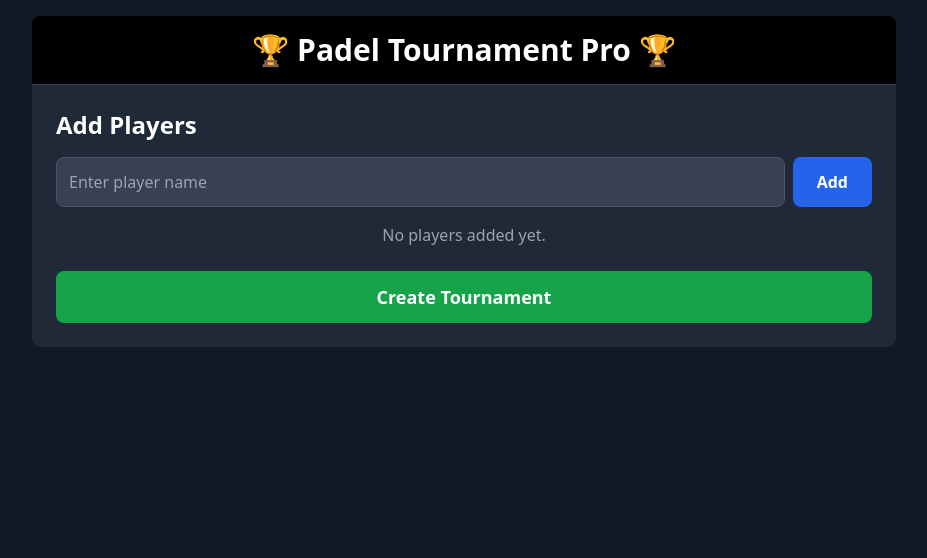
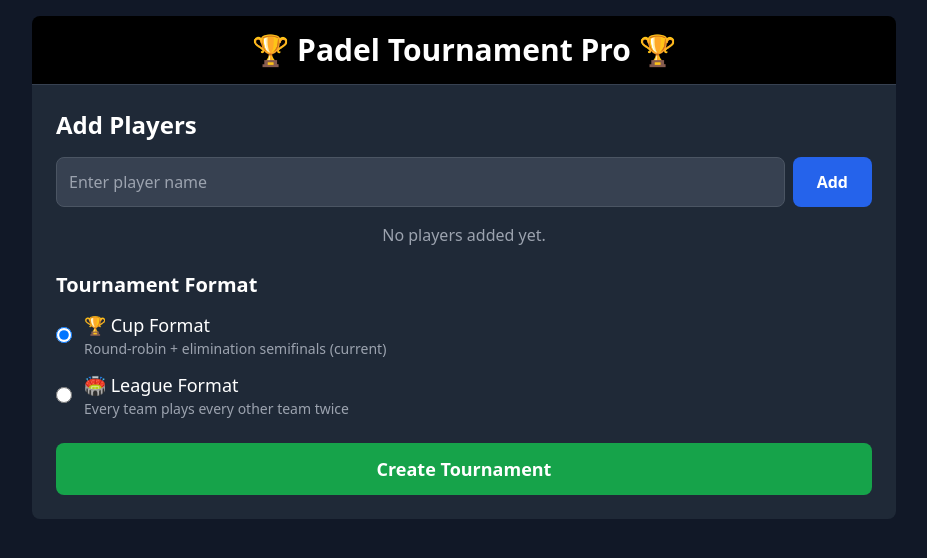
Before and after one commit to atout811/padel-tournment, a React (Vite) app: page / in a window 1280 px wide. Shown: the top 558 px of the page, without its empty margins (176-1103 px from the left). Built offline with nearby package versions, Linux system fonts and the light colour scheme.

Commit message:
edit league and cup

```diff
--- a/src/App.jsx
+++ b/src/App.jsx
@@ -121,6 +121,7 @@ const LoadingScreen = () => (
 const PlayerSetupScreen = ({ showAlert, setTournament, setScreen }) => {
   const [players, setPlayers] = useState([]);
   const [playerName, setPlayerName] = useState('');
+  const [tournamentFormat, setTournamentFormat] = useState('cup'); // 'cup' or 'league'
 
   const handleAddPlayer = () => {
     if (playerName.trim() && !players.includes(playerName.trim())) {
@@ -162,11 +163,32 @@ const PlayerSetupScreen = ({ showAlert, setTournament, setScreen }) => {
 
     const substitute = null; // No longer needed since substitute is now a team
 
-    // Create Round 1 matches (round-robin)
-    const round1Matches = [];
+    // Create matches based on tournament format
+    let matches = [];
+    let maxRounds = 2;
+
+    if (tournamentFormat === 'league') {
+        // League format: Every team plays every other team twice
+        let matchId = 0;
+        for (let round = 1; round <= 2; round++) {
             for (let i = 0; i < teams.length; i++) {
                 for (let j = i + 1; j < teams.length; j++) {
-            round1Matches.push({
+                    matches.push({
+                        id: `round${round}_match_${matchId++}`,
+                        round: round,
+                        teamA: teams[i],
+                        teamB: teams[j],
+                        winnerId: null,
+                        status: 'pending',
+                    });
+                }
+            }
+        }
+    } else {
+        // Cup format: Round-robin then elimination
+        for (let i = 0; i < teams.length; i++) {
+            for (let j = i + 1; j < teams.length; j++) {
+                matches.push({
                     id: `round1_match_${i}_${j}`,
                     round: 1,
                     teamA: teams[i],
@@ -176,15 +198,17 @@ const PlayerSetupScreen = ({ showAlert, setTournament, setScreen }) => {
                 });
             }
         }
+    }
 
     const newTournament = {
         players,
         teams,
-        matches: round1Matches,
+        matches,
         substitute,
         status: 'active',
         currentRound: 1,
-        maxRounds: 2,
+        maxRounds,
+        format: tournamentFormat, // Store the tournament format
         createdAt: new Date().toISOString()
     };
 
@@ -230,6 +254,44 @@ const PlayerSetupScreen = ({ showAlert, setTournament, setScreen }) => {
           </div>
         )) : <p className="text-gray-400 text-center">No players added yet.</p>}
       </div>
+
+      {/* Tournament Format Selection */}
+      <div className="mb-6">
+        <h3 className="text-xl font-bold mb-3">Tournament Format</h3>
+        <div className="space-y-3">
+          <div className="flex items-center">
+            <input
+              type="radio"
+              id="cup"
+              name="tournamentFormat"
+              value="cup"
+              checked={tournamentFormat === 'cup'}
+              onChange={(e) => setTournamentFormat(e.target.value)}
+              className="w-4 h-4 text-blue-600 bg-gray-700 border-gray-600 focus:ring-blue-500"
+            />
+            <label htmlFor="cup" className="ml-3 flex-1">
+              <div className="text-lg font-medium">🏆 Cup Format</div>
+              <div className="text-gray-400 text-sm">Round-robin + elimination semifinals (current)</div>
+            </label>
+          </div>
+          <div className="flex items-center">
+            <input
+              type="radio"
+              id="league"
+              name="tournamentFormat"
+              value="league"
+              checked={tournamentFormat === 'league'}
+              onChange={(e) => setTournamentFormat(e.target.value)}
+              className="w-4 h-4 text-blue-600 bg-gray-700 border-gray-600 focus:ring-blue-500"
+            />
+            <label htmlFor="league" className="ml-3 flex-1">
+              <div className="text-lg font-medium">🏟️ League Format</div>
+              <div className="text-gray-400 text-sm">Every team plays every other team twice</div>
+            </label>
+          </div>
+        </div>
+      </div>
+
       <button className="w-full bg-green-600 hover:bg-green-700 text-white font-bold py-3 px-4 rounded-lg text-lg transition-colors" onClick={handleCreateTournament}>
         Create Tournament
       </button>
@@ -269,9 +331,15 @@ const TournamentScreen = ({ tournament, setTournament, showAlert, setScreen }) =
         console.log('=== END DEBUG ===');
 
         if (completedCurrentRound.length === currentRoundMatches.length && updatedTournament.currentRound === 1) {
-            // Round 1 is completed, prepare for Round 2
-            console.log('🚀 TRIGGERING ROUND 2 ADVANCEMENT!');
+            if (updatedTournament.format === 'league') {
+                // League format: Simply advance to round 2 (second round-robin)
+                console.log('🚀 TRIGGERING LEAGUE ROUND 2 ADVANCEMENT!');
+                setTimeout(() => advanceToLeagueRound2(updatedTournament), 1000);
+            } else {
+                // Cup format: Round 1 is completed, prepare for Round 2 (semifinals)
+                console.log('🚀 TRIGGERING CUP ROUND 2 ADVANCEMENT!');
                 setTimeout(() => advanceToRound2(updatedTournament), 1000);
+            }
         }
 
         try {
@@ -341,6 +409,30 @@ const TournamentScreen = ({ tournament, setTournament, showAlert, setScreen }) =
             }
         } catch (error) {
             console.error("Error advancing to Round 2:", error);
+            showAlert("Error", "Could not advance to Round 2. Please try again.");
+        }
+    };
+
+    const advanceToLeagueRound2 = async (tournamentData) => {
+        console.log('🚀 ADVANCE TO LEAGUE ROUND 2 CALLED!');
+        const updatedTournament = JSON.parse(JSON.stringify(tournamentData));
+
+        // In league format, all Round 2 matches should already exist
+        // We just need to update the current round
+        updatedTournament.currentRound = 2;
+
+        try {
+            const success = saveTournamentData(updatedTournament);
+            if (success) {
+                console.log('✅ Successfully advanced to League Round 2!');
+                setTournament(updatedTournament);
+                showAlert("Round 2!", "Starting second round of league play!");
+            } else {
+                console.log('❌ Failed to save League Round 2 data');
+                showAlert("Error", "Could not advance to Round 2. Please try again.");
+            }
+        } catch (error) {
+            console.error("Error advancing to League Round 2:", error);
             showAlert("Error", "Could not advance to Round 2. Please try again.");
         }
     };
@@ -443,10 +535,23 @@ const TournamentScreen = ({ tournament, setTournament, showAlert, setScreen }) =
     const upcomingMatches = pendingMatches.slice(1);
 
     // Check if tournament is completely finished
-    const isTournamentFinished = tournament.currentRound === 2 &&
-        tournament.matches.some(m => m.matchType === 'final' && m.status === 'completed');
+    const isTournamentFinished = tournament.format === 'league' ?
+        (tournament.currentRound === 2 &&
+         tournament.matches.filter(m => m.round === 2).every(m => m.status === 'completed')) :
+        (tournament.currentRound === 2 &&
+         tournament.matches.some(m => m.matchType === 'final' && m.status === 'completed'));
 
     const getRoundTitle = () => {
+        if (tournament.format === 'league') {
+            // League format
+            if (tournament.currentRound === 1) {
+                return "Round 1 - First League Round";
+            } else if (tournament.currentRound === 2) {
+                return "Round 2 - Second League Round";
+            }
+            return `Round ${tournament.currentRound} - League`;
+        } else {
+            // Cup format
             if (tournament.currentRound === 1) {
                 return "Round 1 - Group Stage";
             } else if (tournament.currentRound === 2) {
@@ -458,6 +563,7 @@ const TournamentScreen = ({ tournament, setTournament, showAlert, setScreen }) =
                 }
             }
             return `Round ${tournament.currentRound}`;
+        }
     };
 
   return (
@@ -465,11 +571,24 @@ const TournamentScreen = ({ tournament, setTournament, showAlert, setScreen }) =
         {/* Round Info */}
         <div className="bg-gradient-to-r from-blue-600 to-purple-600 p-4 rounded-lg text-center">
             <h2 className="text-2xl font-bold text-white">{getRoundTitle()}</h2>
+            {tournament.format === 'league' ? (
+                <>
+                    {tournament.currentRound === 1 && (
+                        <p className="text-blue-100 mt-1">Every team plays every other team once</p>
+                    )}
+                    {tournament.currentRound === 2 && (
+                        <p className="text-blue-100 mt-1">Every team plays every other team again</p>
+                    )}
+                </>
+            ) : (
+                <>
                     {tournament.currentRound === 1 && (
                         <p className="text-blue-100 mt-1">All teams compete - Top 4 advance to Round 2</p>
                     )}
                     {tournament.currentRound === 2 && (
                         <p className="text-blue-100 mt-1">Championship Round</p>
+                    )}
+                </>
             )}
         </div>
 
```
Lines whose indentation alone changed are shown as unchanged.
